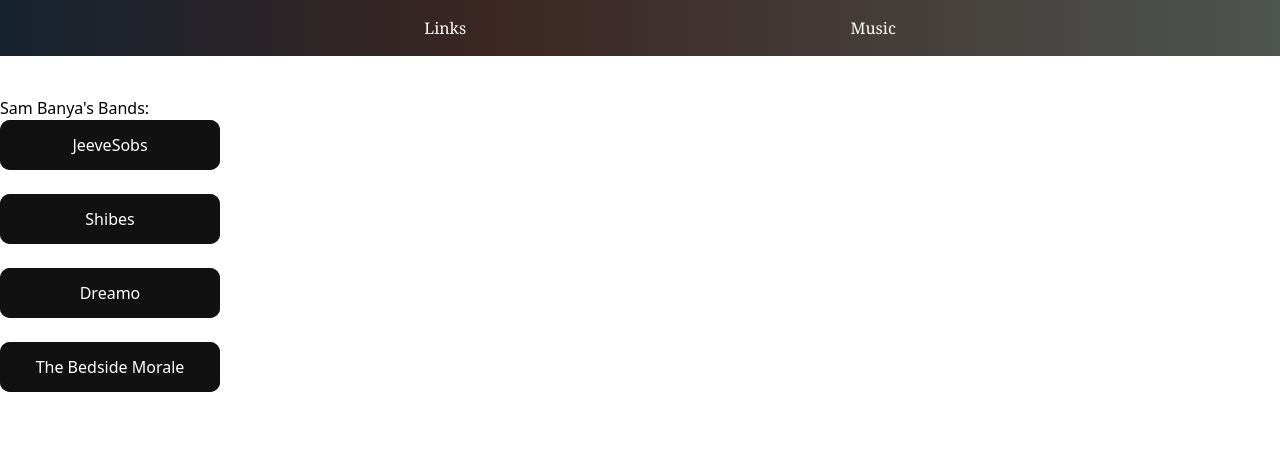
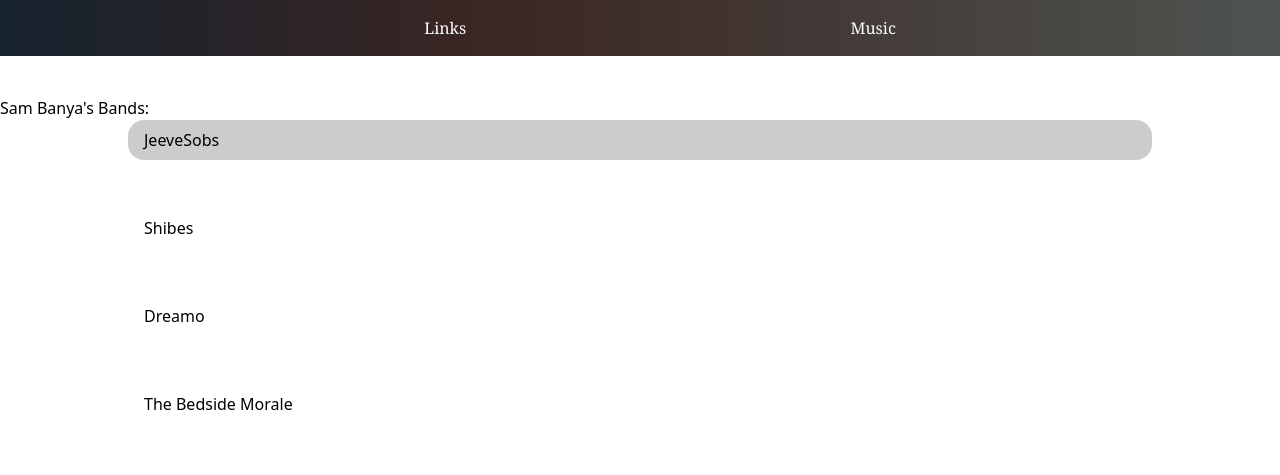
Before and after one commit to SamuelBanya/sambanyasite, a plain HTML site: page index.html in a window 1280 px wide. Drawn offline with nearby package versions, Linux system fonts and the light colour scheme.

Commit message:
Adding changes to linktree style button

```diff
--- a/css/links.css
+++ b/css/links.css
@@ -39,65 +39,54 @@
 }
 
 /* Linktree style button: */
-/* Idea taken from 'https://webdeasy.de/en/top-css-buttons-en/' aka '#1 Hover Glow Effect': */
-.linktree-button {
-    width: 220px;
-    height: 50px;
-    border: none;
-    outline: none;
-    color: #fff;
-    background: #111;
-    cursor: pointer;
-    position: relative;
-    z-index: 0;
-    border-radius: 10px;
+.links-container {
+  display: flex;
+  flex-direction: column;
+  jusify-content: center;
+  align-items: center;
 }
 
-.linktree-button:before {
-    content: '';
-    background: linear-gradient(45deg, #ff0000, #ff7300, #fffb00, #48ff00, #00ffd5, #002bff, #7a00ff, #ff00c8, #ff0000);
-    position: absolute;
-    top: -2px;
-    left:-2px;
-    background-size: 400%;
-    z-index: -1;
-    filter: blur(5px);
-    width: calc(100% + 4px);
-    height: calc(100% + 4px);
-    animation: glowing 20s linear infinite;
-    opacity: 0;
-    transition: opacity .3s ease-in-out;
-    border-radius: 10px;
+.links-container a {
+  width: 80%;
 }
 
-.linktree-button:active {
-    color: #000;
+.linktree-button {
+    border:none;
+    display:inline-block;
+    padding:8px 16px;
+    vertical-align:middle;
+    overflow:hidden;
+    text-decoration:none;
+    color:inherit;
+    background-color:inherit;
+    text-align:center;
+    cursor:pointer;
+    white-space:nowrap;
+    width:100%;
+    text-align:left;
+    padding:8px 16px;
+    -webkit-touch-callout:none;
+    -webkit-user-select:none;
+    -khtml-user-select:none;
+    -moz-user-select:none;
+    -ms-user-select:none;
+    user-select:none;
+    white-space:normal;
+    border-radius:16px
 }
 
-.linktree-button:active:after {
-    background: transparent;
+.linktree-button:disabled {
+    cursor: not-allowed;
+    opacity: 0.3;
+}
+
+.linktree-button:first-child {
+    background-color:#ccc;
+    color:#000;
 }
 
 .linktree-button:hover {
-    opacity: 1;
-}
-
-.linktree-button:after {
-    z-index: -1;
-    content: '';
-    position: absolute;
-    width: 100%;
-    height: 100%;
-    background: #111;
-    left: 0;
-    top: 0;
-    border-radius: 10px;
-}
-
-@keyframes glowing {
-    0% { background-position: 0 0; }
-    50% { background-position: 400% 0; }
-    100% { background-position: 0 0; }
+    color:#000!important;background-color:#ccc!important
 }
 
 /* Fancybox CSS */
--- a/index.html
+++ b/index.html
@@ -24,18 +24,20 @@
     <br />
     <div id="content">
       <h1>Sam Banya's Bands:</h1>
-      <button class="linktree-button"><a href="https://jeevesobs.bandcamp.com/">JeeveSobs</a></button>
+      <div class="links-container">
+      <a class="linktree-button" href="https://jeevesobs.bandcamp.com/">JeeveSobs</a>
       <br />
       <br />
-      <button class="linktree-button"><a href="https://shibes.bandcamp.com/">Shibes</a></button>
+      <a class="linktree-button" href="https://shibes.bandcamp.com/">Shibes</a>
       <br />
       <br />
-      <button class="linktree-button"><a href="https://soundcloud.com/dreamoband">Dreamo</a></button>
+      <a class="linktree-button" href="https://soundcloud.com/dreamoband">Dreamo</a>
       <br />
       <br />
-      <button class="linktree-button"><a href="https://soundcloud.com/the-bedside-morale">The Bedside Morale</a></button>
+      <a class="linktree-button" href="https://soundcloud.com/the-bedside-morale">The Bedside Morale</a>
       <br />
       <br />
+      </div>
     </div>
     <br />
     <br />
```
